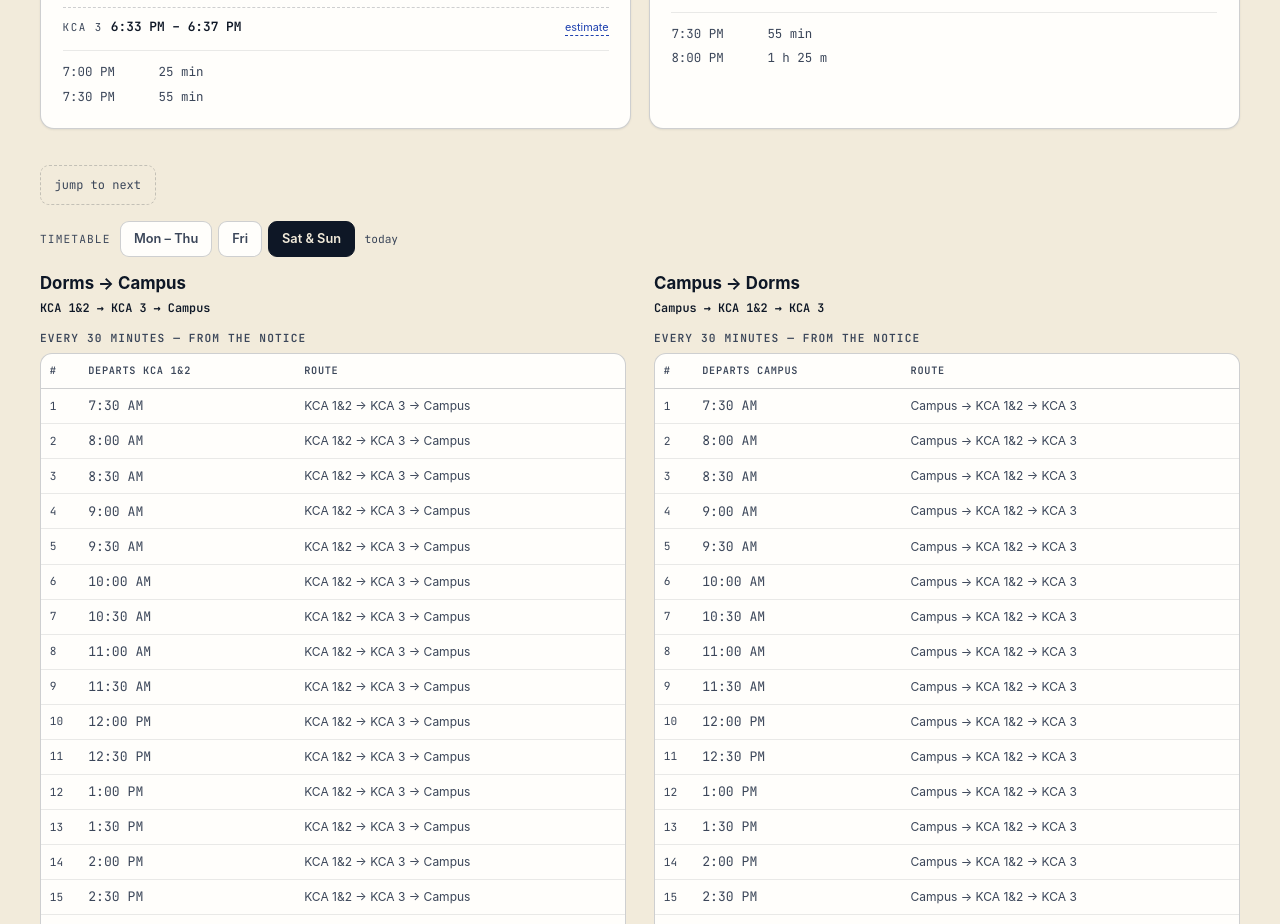
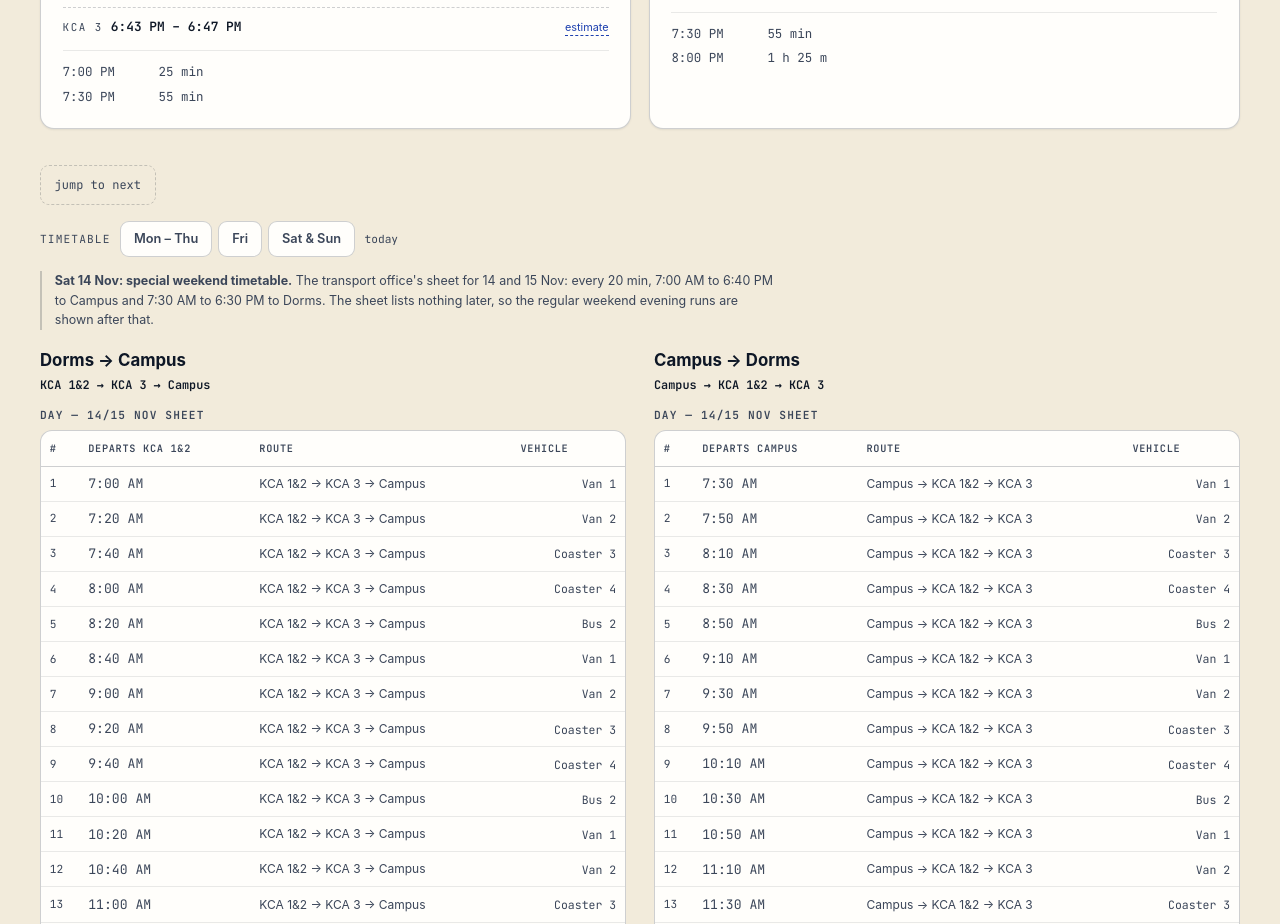
Before and after one commit to EchoRover/links, a plain HTML site: page pages/bus.html in a window 1280 px wide. Shown: the part 438-1362 px from the top of the page. Drawn offline with Linux system fonts and the light colour scheme; a web font is replaced by a local one.

Commit message:
bus: special timetable for Sat 14 and Sun 15 Nov (every 20 min, 7 AM to 6:40 PM)

```diff
--- a/js/bus-data.js
+++ b/js/bus-data.js
@@ -415,6 +415,63 @@ SCHEDULES["exam-2026-10-24"] = {
     },
 };
 
+// Transport office sheet headed "Sunday 15-11-2026", in force for Sat 14 and
+// Sun 15 Nov 2026 (both days). Every 20 min: to Campus 7:00 AM - 6:40 PM
+// (36 trips), to Dorms 7:30 AM - 6:30 PM (34 trips), one 5-vehicle rota in
+// both directions. (The sheet's "To Dorms" BUS 2 rows have the driver and
+// vehicle columns swapped; the vehicle is BUS 2 either way.)
+// The sheet stops at 6:40 PM. The regular weekend evening (every 30 min to
+// 12:00 AM, transport 12 Nov) is kept after it rather than showing no buses
+// at night; that carry-over is the one inference here and the caveat says so.
+const NOV_1415_ROTA = ["Van 1", "Van 2", "Coaster 3", "Coaster 4", "Bus 2"];
+const NOV_1415_DIRS = {
+    toCampus: {
+        ...DIRS.toCampus,
+        blocks: [
+            {
+                title: "Day — 14/15 Nov sheet", tag: "every 20 min", tagTone: "day",
+                rota: NOV_1415_ROTA,
+                times: everyN("07:00", "18:40", 20),
+            },
+            SCHEDULES.weekend.dirs.toCampus.blocks[1],
+        ],
+    },
+    toDorms: {
+        ...DIRS.toDorms,
+        blocks: [
+            {
+                title: "Day — 14/15 Nov sheet", tag: "every 20 min", tagTone: "day",
+                rota: NOV_1415_ROTA,
+                times: everyN("07:30", "18:30", 20),
+            },
+            SCHEDULES.weekend.dirs.toDorms.blocks[1],
+        ],
+    },
+};
+const NOV_1415_CAVEAT = (day) => `<strong>${day}: special weekend timetable.</strong> `
+    + "The transport office's sheet for 14 and 15 Nov: every 20 min, 7:00 AM to 6:40 PM to Campus "
+    + "and 7:30 AM to 6:30 PM to Dorms. The sheet lists nothing later, so the regular weekend "
+    + "evening runs are shown after that.";
+
+SCHEDULES["special-2026-11-14"] = {
+    key: "special-2026-11-14",
+    date: "2026-11-14",
+    label: "Sat 14 Nov",
+    short: "Sat 14 Nov",
+    numbering: "continuous",
+    caveat: NOV_1415_CAVEAT("Sat 14 Nov"),
+    dirs: NOV_1415_DIRS,
+};
+SCHEDULES["special-2026-11-15"] = {
+    key: "special-2026-11-15",
+    date: "2026-11-15",
+    label: "Sun 15 Nov",
+    short: "Sun 15 Nov",
+    numbering: "continuous",
+    caveat: NOV_1415_CAVEAT("Sun 15 Nov"),
+    dirs: NOV_1415_DIRS,
+};
+
 // "2026-10-24" in the device's own timezone, matching getDay() below.
 function isoDate(d) {
     return `${d.getFullYear()}-${String(d.getMonth() + 1).padStart(2, "0")}-${String(d.getDate()).padStart(2, "0")}`;
--- a/pages/bus.html
+++ b/pages/bus.html
@@ -795,7 +795,8 @@
                 the Mon&ndash;Thu night shift after that (confirmed by transport, 5 Nov).
                 Sat &amp; Sun: 22 Aug notice &mdash; every 30 min from 7:30 AM, both directions; the evening, the 12:00 AM
                 last runs and the extra 12:45 AM from campus confirmed by transport, 12 Nov.
-                Sat 24 Oct: the transport office's exam-day sheet, in place of the weekend service.</p>
+                Sat 24 Oct: the transport office's exam-day sheet, in place of the weekend service.
+                Sat 14 &amp; Sun 15 Nov: the transport office's weekend sheet (every 20 min until 6:40 PM), then the usual weekend evening.</p>
             <p><strong>KCA 3.</strong> Not on the poster, which only prints departures from KCA 1&amp;2.
                 The KCA 1&amp;2 &rarr; KCA 3 leg is about 5 minutes, usually 3&ndash;7 &mdash; timed by hand,
                 and it varies with traffic and how long the driver holds. Shown for the outbound leg only:
```
